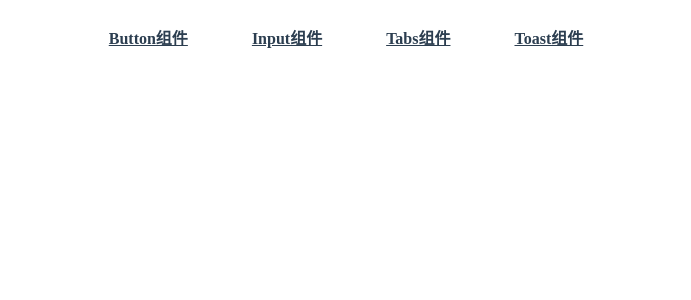
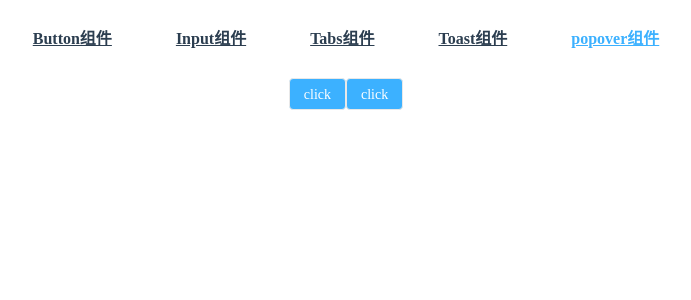
Before and after one commit to whhjdi/MXUI, a Vue app: page /#/popover in a window 1280 px wide. Shown: the top 300 px of the page, without its empty margins (294-985 px from the left). Built offline with nearby package versions, Linux system fonts and the light colour scheme.

Commit message:
z-popover

```diff
--- a/src/App.vue
+++ b/src/App.vue
@@ -5,6 +5,7 @@
       <router-link to="/input">Input组件</router-link>
       <router-link to="/tabs">Tabs组件</router-link>
       <router-link to="/toast">Toast组件</router-link>
+      <router-link to="/popover">popover组件</router-link>
     </div>
     <router-view />
   </div>
--- /dev/null
+++ b/src/components/ZPopover/ZPopover.vue
@@ -0,0 +1,35 @@
+<template>
+  <div class="z-popover" @click="change">
+    <div class="content-wrapper" v-if="visiable">
+      <slot name="content"></slot>
+    </div>
+    <slot></slot>
+  </div>
+</template>
+<script>
+  export default {
+    name: "ZPopover",
+    data() {
+      return {
+        visiable: false
+      };
+    },
+    methods: {
+      change() {
+        this.visiable = !this.visiable;
+      }
+    }
+  };
+</script>
+<style lang="scss" scoped>
+  .z-popover {
+    display: inline-block;
+    position: relative;
+    .content-wrapper{
+      position: absolute;
+      left: 0;
+      bottom: 100%;
+      border: 1px solid #ddd;
+    }
+  }
+</style>
--- a/src/router.js
+++ b/src/router.js
@@ -4,6 +4,7 @@ import ViewButton from './views/ViewButton.vue'
 import ViewInput from './views/ViewInput.vue'
 import ViewTabs from './views/ViewTabs.vue'
 import ViewToast from './views/ViewToast.vue'
+import ViewPopover from './views/ViewPopover.vue'
 Vue.use(Router)
 
 export default new Router({
@@ -28,6 +29,11 @@ export default new Router({
       name: 'toast',
       component: ViewToast
     },
+    {
+      path: '/popover',
+      name: 'popover',
+      component: ViewPopover
+    },
     // {
     //   path: '/about',
     //   name: 'about',
--- /dev/null
+++ b/src/views/ViewPopover.vue
@@ -0,0 +1,28 @@
+<template>
+  <div>
+    <z-popover>
+      <template slot="content">
+        <div>hello</div>
+      </template>
+      <z-button>click</z-button>
+    </z-popover>
+    <z-popover>
+      <template slot="content">
+        <div>hello</div>
+      </template>
+      <z-button>click</z-button>
+    </z-popover>
+  </div>
+</template>
+<script>
+  import ZPopover from "../components/ZPopover/ZPopover.vue";
+  import ZButton from "../components/ZButton/ZButton";
+  export default {
+    components: {
+      ZPopover,
+      ZButton
+    }
+  };
+</script>
+<style lang="scss" scoped>
+</style>
```
Also changed, not shown: src/components/ZPopover/ZPopover.md (added).
